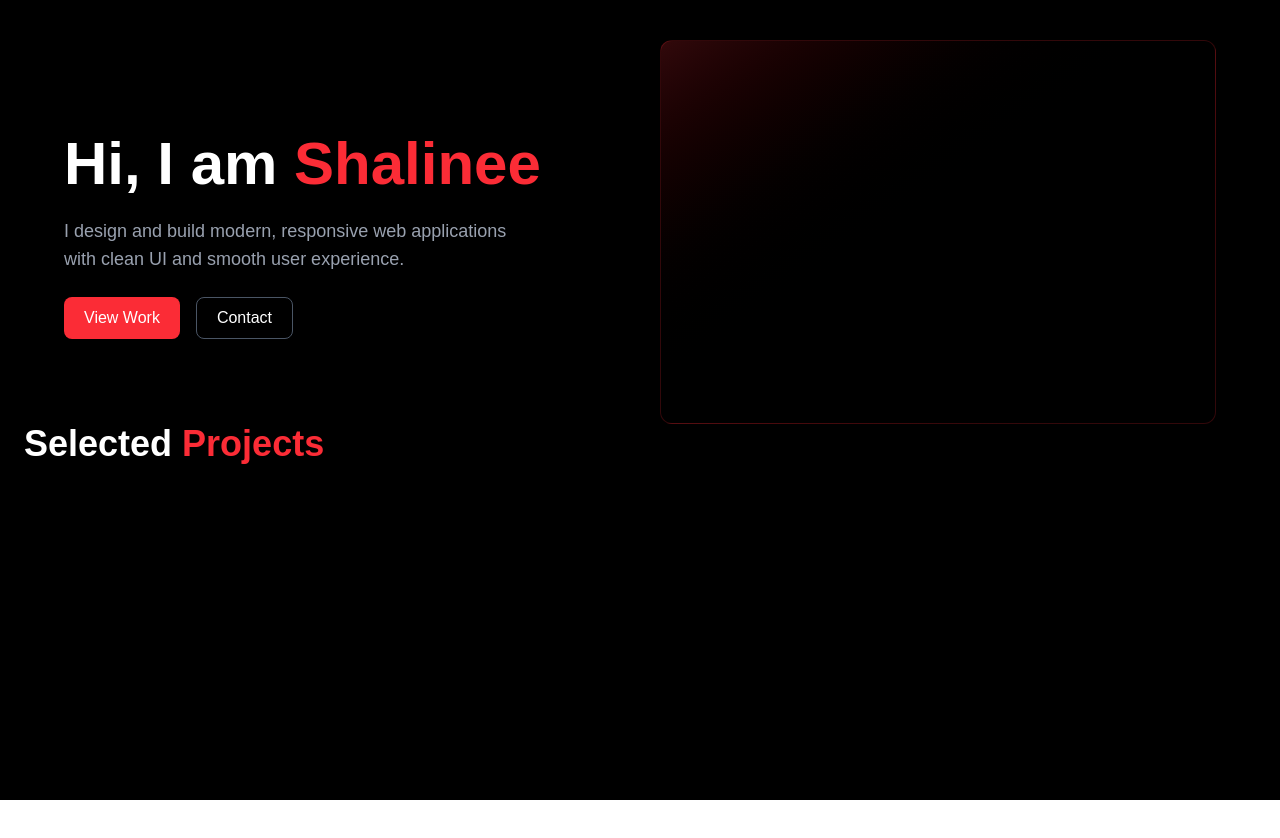
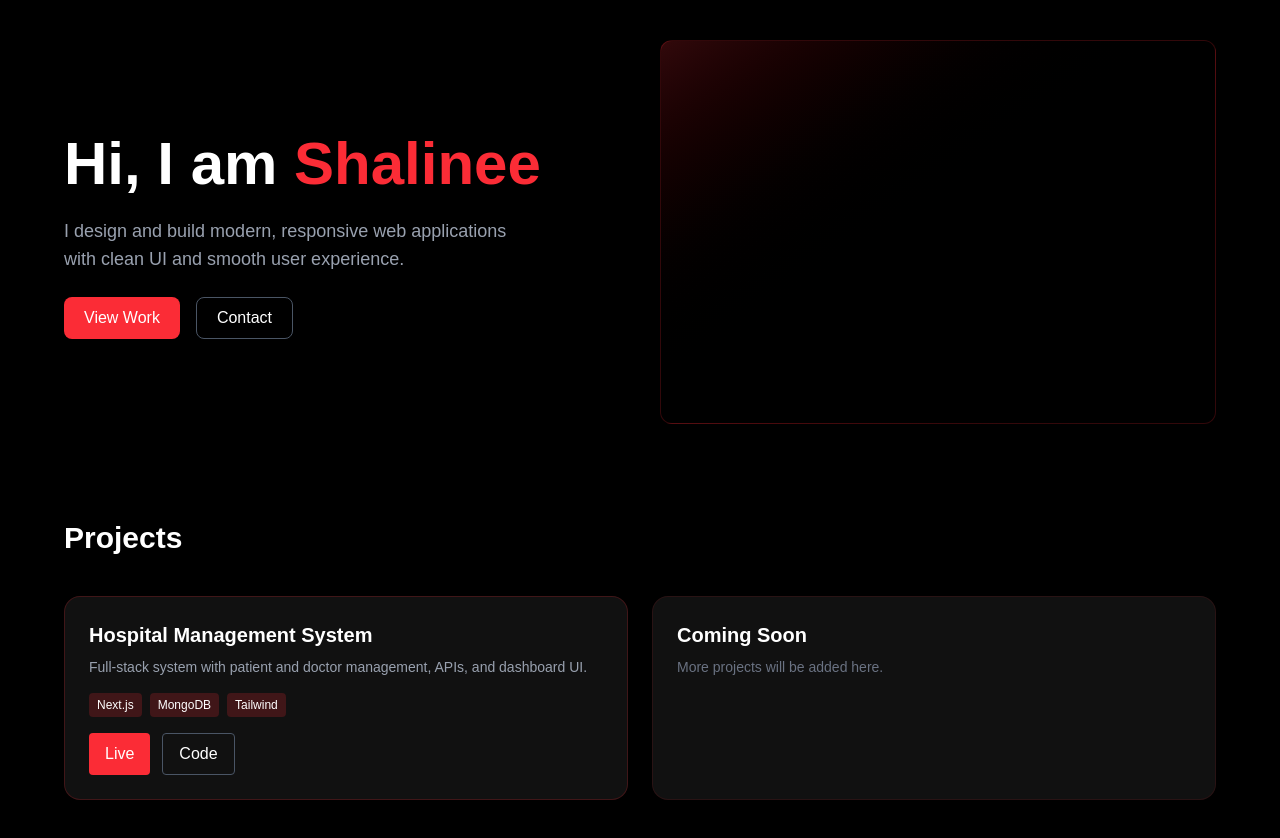
Before and after one commit to Shalineeeweeee/portfolio, a Next.js app: page / in a window 1280 px wide. Before the commit the page ends 800 px from the top, so only its background shows below. Built offline with nearby package versions, Linux system fonts and the light colour scheme.

Commit message:
page update

```diff
--- a/app/page.tsx
+++ b/app/page.tsx
@@ -34,9 +34,9 @@ export default function Home() {
       </section>
 
       {/* PROJECTS SECTION */}
-      <h2 className="text-3xl md:text-4xl font-bold mb-10">
-        Selected <span className="text-red-500">Projects</span>
-      </h2>
+      <div className="mt-24 max-w-6xl mx-auto">
+        <ProjectsSection />
+      </div>
 
     </div>
   );
```
